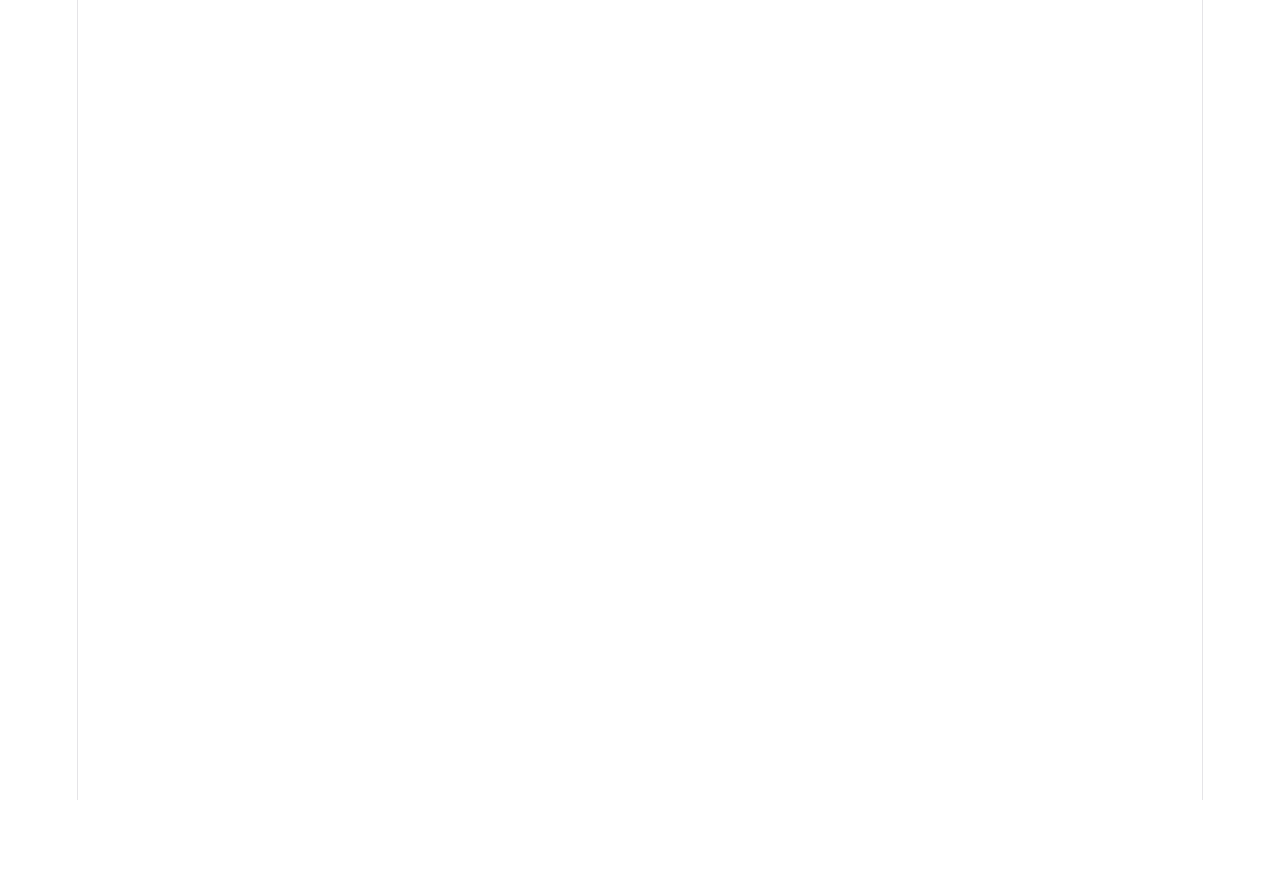
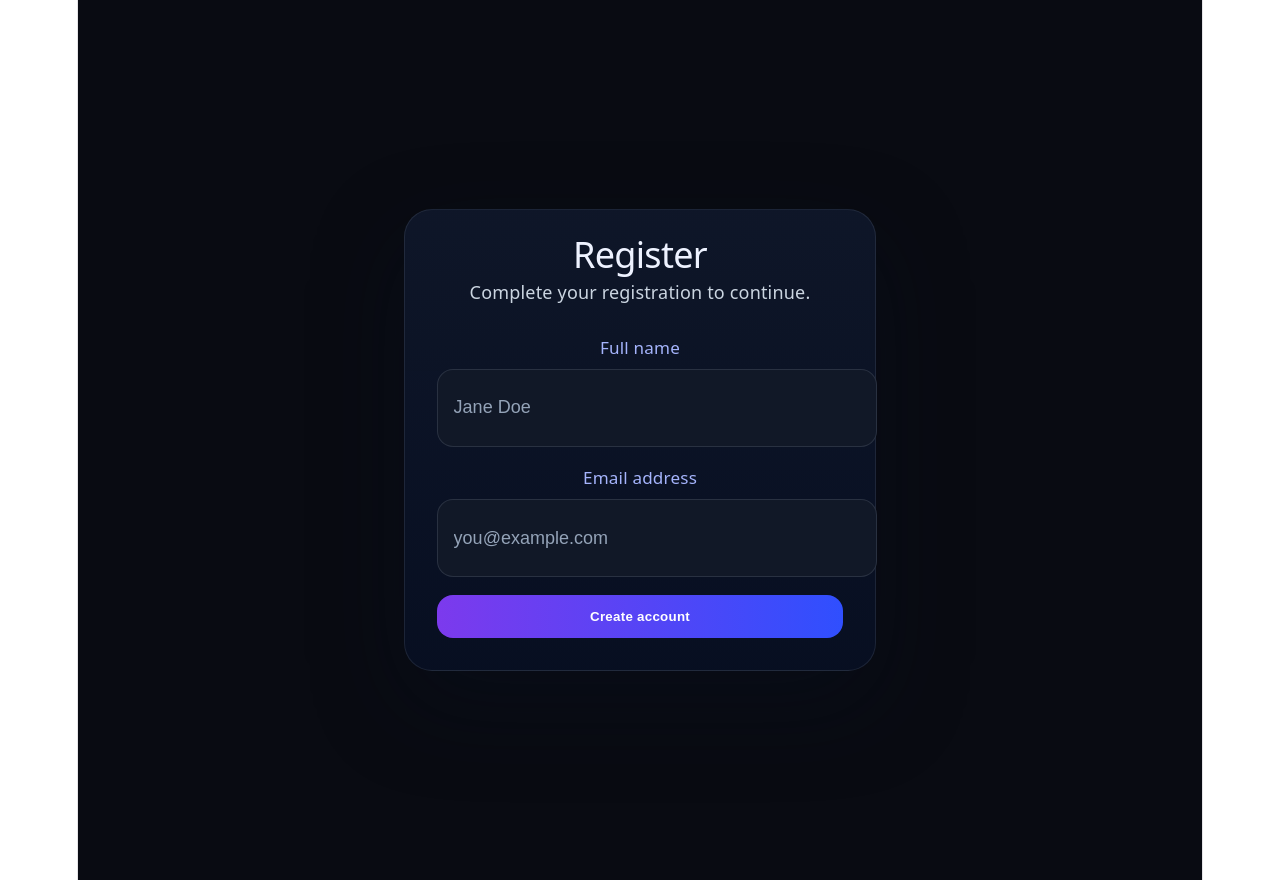
Before and after one commit to barnilsarma/hbus, a React (Vite) app: page /register in a window 1280 px wide. Before the commit this address had no page. Before the commit the page ends 800 px from the top, so only its background shows below. Built offline with nearby package versions, Linux system fonts and the light colour scheme.

Commit message:
user login

```diff
--- a/package.json
+++ b/package.json
@@ -10,6 +10,7 @@
     "preview": "vite preview"
   },
   "dependencies": {
+    "axios": "^1.19.0",
     "firebase": "^12.17.1",
     "react": "^19.2.8",
     "react-dom": "^19.2.8",
--- a/src/App.tsx
+++ b/src/App.tsx
@@ -2,16 +2,16 @@ import {BrowserRouter as Router, Routes, Route} from 'react-router-dom';
 import * as pages from "./pages";
 
 function App() {
-
   return (
     <>
       <Router>
         <Routes>
           <Route path="/" element={<pages.Home />} />
+          <Route path="/register" element={<pages.Register />} />
         </Routes>
       </Router>
     </>
-  )
+  );
 }
 
-export default App
+export default App;
--- a/src/firebase.ts
+++ b/src/firebase.ts
@@ -1,6 +1,6 @@
 // Import the functions you need from the SDKs you need
 import { initializeApp } from "firebase/app";
-import { getAuth, GoogleAuthProvider, signInWithPopup } from "firebase/auth";
+import { getAuth, GoogleAuthProvider, signInWithPopup, signOut } from "firebase/auth";
 // TODO: Add SDKs for Firebase products that you want to use
 // https://firebase.google.com/docs/web/setup#available-libraries
 
@@ -16,11 +16,13 @@ const firebaseConfig = {
   measurementId: "G-CEHJBQ8SM8"
 };
 
+
 // Initialize Firebase
 const app = initializeApp(firebaseConfig);
 const auth = getAuth(app);
 const googleAuthProvider = new GoogleAuthProvider();
 
 const signInWithGoogle = () => signInWithPopup(auth, googleAuthProvider);
+const signOutGoogle = () => signOut(auth);
 
-export { auth, googleAuthProvider, signInWithGoogle };
+export { auth, googleAuthProvider, signInWithGoogle, signOutGoogle };
--- a/src/pages/home/Home.tsx
+++ b/src/pages/home/Home.tsx
@@ -1,11 +1,62 @@
+import axios from 'axios';
+import { useEffect, useState } from 'react';
+import { useNavigate } from 'react-router-dom';
 import styles from './Home.module.scss';
-import { signInWithGoogle } from '../../firebase';
+import { signInWithGoogle, signOutGoogle } from '../../firebase.ts';
 
 const Home = () => {
+    const navigate = useNavigate();
+    const [loggedIn, setLoggedIn] = useState(false);
+    const [userEmail, setUserEmail] = useState<string | null>(null);
+
+    useEffect(() => {
+        const storedLoggedIn = localStorage.getItem('hbus_user_logged_in') === 'true';
+        const storedEmail = localStorage.getItem('hbus_user_email');
+        setLoggedIn(storedLoggedIn);
+        setUserEmail(storedEmail);
+    }, []);
+
+    const setLoginState = (email: string) => {
+        localStorage.setItem('hbus_user_logged_in', 'true');
+        localStorage.setItem('hbus_user_email', email);
+        setLoggedIn(true);
+        setUserEmail(email);
+    };
+
+    const clearLoginState = () => {
+        localStorage.removeItem('hbus_user_logged_in');
+        localStorage.removeItem('hbus_user_email');
+        setLoggedIn(false);
+        setUserEmail(null);
+    };
+
     const handleGoogleSignIn = async () => {
         try {
             const result = await signInWithGoogle();
-            console.log('Google sign-in successful:', result.user);
+            const email = result?.user?.email;
+            if (!email) {
+                console.error('Google sign-in did not return an email.');
+                return;
+            }
+
+            const response = await axios.get(`${import.meta.env.VITE_APP_API}/api/users`);
+            const users = response.data;
+            const existingUser = Array.isArray(users)
+                ? users.some((user) => user?.email === email)
+                : false;
+
+            if (!existingUser) {
+                navigate('/register', {
+                    state: {
+                        email,
+                        displayName: result.user.displayName ?? '',
+                    },
+                });
+                return;
+            }
+
+            setLoginState(email);
+            console.log('User already exists:', email);
         } catch (error) {
             if (error instanceof Error) {
                 console.error('Google sign-in failed:', error.message);
@@ -15,11 +66,25 @@ const Home = () => {
         }
     };
 
+    const handleLogout = async () => {
+        try {
+            await signOutGoogle();
+        } catch (error) {
+            console.error('Logout failed:', error);
+        }
+
+        clearLoginState();
+    };
+
     return (
         <main>
             <div className={styles.home}>
                 <div className={styles.navbar}>
-                    <button onClick={handleGoogleSignIn}>SIGN IN WITH GOOGLE</button>
+                    {loggedIn ? (
+                        <button onClick={handleLogout}>LOGOUT</button>
+                    ) : (
+                        <button onClick={handleGoogleSignIn}>SIGN IN WITH GOOGLE</button>
+                    )}
                 </div>
             </div>
         </main>
--- a/src/pages/index.ts
+++ b/src/pages/index.ts
@@ -1,3 +1,4 @@
 import Home from "./home/Home";
+import Register from "./register/Register";
 
-export {Home};
+export {Home, Register};
--- /dev/null
+++ b/src/pages/register/Register.module.scss
@@ -0,0 +1,91 @@
+.register {
+  min-height: 100vh;
+  display: grid;
+  place-items: center;
+  padding: 40px 16px;
+  background: #090b12;
+  color: #f8fafc;
+
+  .card {
+    width: min(100%, 440px);
+    padding: 32px;
+    border-radius: 28px;
+    background: linear-gradient(180deg, rgba(15, 23, 42, 0.96), rgba(8, 16, 35, 0.92));
+    border: 1px solid rgba(148, 163, 184, 0.14);
+    box-shadow: 0 32px 90px rgba(7, 15, 29, 0.4);
+  }
+
+  .header {
+    display: grid;
+    gap: 10px;
+    margin-bottom: 28px;
+
+    h1 {
+      margin: 0;
+      font-size: 2rem;
+      letter-spacing: -0.02em;
+      color: #eef2ff;
+    }
+
+    p {
+      margin: 0;
+      color: #cbd5e1;
+      line-height: 1.6;
+    }
+  }
+
+  .form {
+    display: grid;
+    gap: 18px;
+
+    .field {
+      display: grid;
+      gap: 8px;
+
+      label {
+        font-size: 0.95rem;
+        color: #a5b4fc;
+      }
+
+      input {
+        width: 100%;
+        min-height: 48px;
+        padding: 14px 16px;
+        border-radius: 16px;
+        border: 1px solid rgba(148, 163, 184, 0.18);
+        background: #111827;
+        color: #f8fafc;
+        font-size: 1rem;
+        outline: none;
+        transition: border-color 0.2s ease, box-shadow 0.2s ease;
+      }
+
+      input:focus {
+        border-color: #8b5cf6;
+        box-shadow: 0 0 0 4px rgba(139, 92, 246, 0.16);
+      }
+
+      input::placeholder {
+        color: #94a3b8;
+      }
+    }
+
+    .submitButton {
+      width: 100%;
+      padding: 14px 18px;
+      border: none;
+      border-radius: 16px;
+      background: linear-gradient(90deg, #7c3aed, #304ffe);
+      color: #ffffff;
+      font-weight: 700;
+      letter-spacing: 0.02em;
+      cursor: pointer;
+      transition: transform 0.2s ease, filter 0.2s ease;
+    }
+
+    .submitButton:hover {
+      transform: translateY(-1px);
+      filter: brightness(1.05);
+    }
+  }
+}
--- /dev/null
+++ b/src/pages/register/Register.tsx
@@ -0,0 +1,80 @@
+import axios from 'axios';
+import type React from 'react';
+import { useLocation, useNavigate } from 'react-router-dom';
+import styles from './Register.module.scss';
+
+interface LocationState {
+  email?: string | null;
+  displayName?: string | null;
+}
+
+const Register = () => {
+  const navigate = useNavigate();
+  const location = useLocation();
+  const state = location.state as LocationState | null;
+  const defaultEmail = state?.email ?? '';
+  const defaultName = state?.displayName ?? '';
+
+  const handleSubmit = async (event: React.FormEvent<HTMLFormElement>) => {
+    event.preventDefault();
+    const form = event.currentTarget;
+    const formData = new FormData(form);
+    const name = formData.get('name')?.toString() ?? '';
+    const email = formData.get('email')?.toString() ?? '';
+
+    try {
+      const response = await axios.post(`${import.meta.env.VITE_APP_API}/api/users`, { name, email });
+
+      if (response.status >= 200 && response.status < 300) {
+        navigate('/');
+      } else {
+        console.error('Register failed:', response.statusText);
+      }
+    } catch (error) {
+      console.error('Register submit error:', error);
+    }
+  };
+
+  return (
+    <main className={styles.register}>
+      <section className={styles.card}>
+        <div className={styles.header}>
+          <h1>Register</h1>
+          <p>Complete your registration to continue.</p>
+        </div>
+
+        <form className={styles.form} onSubmit={handleSubmit}>
+          <div className={styles.field}>
+            <label htmlFor="name">Full name</label>
+            <input
+              id="name"
+              name="name"
+              type="text"
+              defaultValue={defaultName}
+              placeholder="Jane Doe"
+              required
+            />
+          </div>
+
+          <div className={styles.field}>
+            <label htmlFor="email">Email address</label>
+            <input
+              id="email"
+              name="email"
+              type="email"
+              defaultValue={defaultEmail}
+              placeholder="you@example.com"
+              required
+            />
+          </div>
+
+          <button className={styles.submitButton} type="submit">
+            Create account
+          </button>
+        </form>
+      </section>
+    </main>
+  );
+};
+
+export default Register;
```
Also changed, not shown: 2 other files (tests, documents, lock files or other folders).
